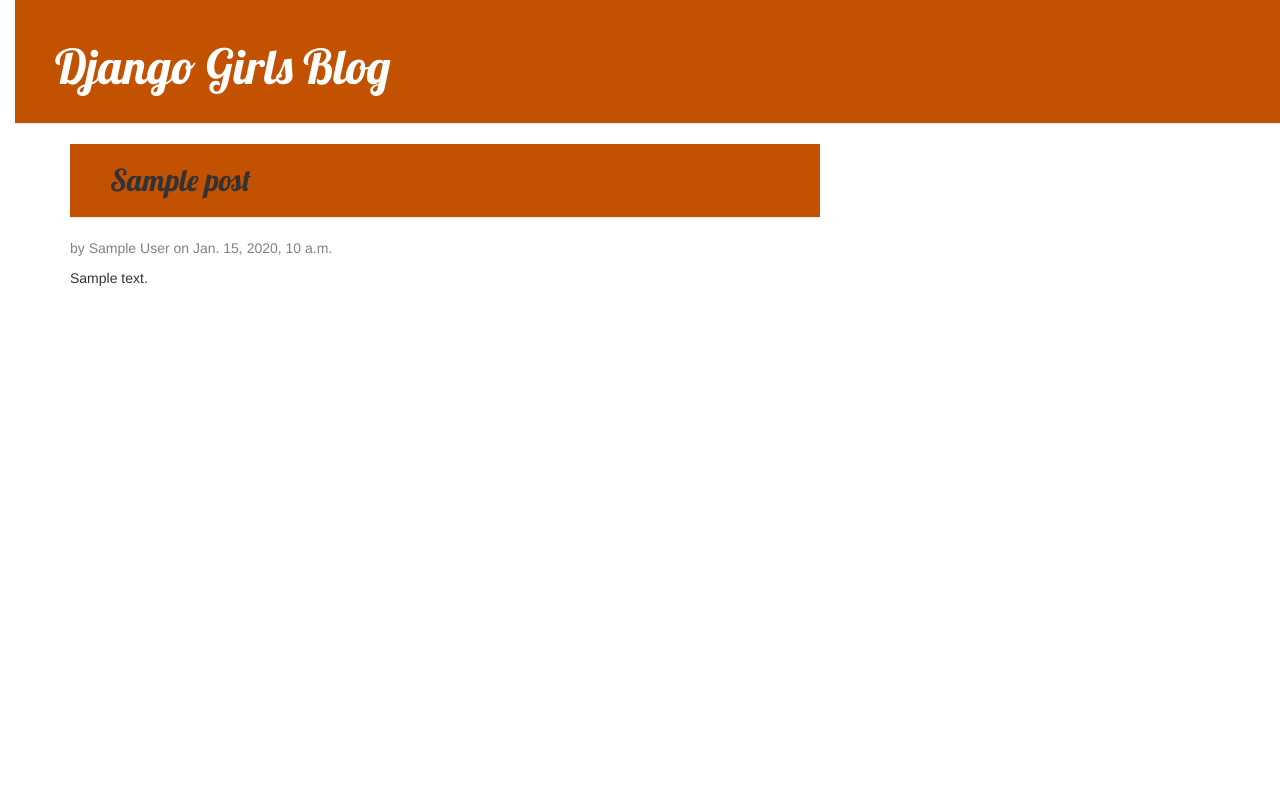
After one commit to king-masu/my-first-blog, a Django app: template blog/templates/blog/post_detail.html in a window 1280 px wide. The commit adds this page. Run offline with Django 3.2, Linux system fonts and the light colour scheme; the template is opened without the code that fills it: most values are stand-ins (such as "Sample title", 1, 10 or a date in 2020); some libraries are stand-ins or nearby versions.

Commit message:
added details page

```diff
--- /dev/null
+++ b/blog/static/css/blog.css
@@ -0,0 +1,43 @@
+h1 a, h2 a {
+    color: #C25100;
+}
+body {
+    padding-left: 15px;
+}
+        .page-header {
+            background-color: #C25100;
+            margin-top: 0;
+            padding: 20px 20px 20px 40px;
+            }
+            .page-header h1, .page-header h1 a, .page-header h1 a:visited, .page-header h1 a:active {
+            color: #ffffff;
+            font-size: 36pt;
+            text-decoration: none;
+            }
+            .content {
+            margin-left: 40px;
+            }
+            h1, h2, h3, h4 {
+            font-family: 'Lobster', cursive;
+            }
+            .date {
+            color: #828282;
+            }
+            .save {
+            float: right;
+            }
+            .post-form textarea, .post-form input {
+            width: 100%;
+            }
+            .top-menu, .top-menu:hover, .top-menu:visited {
+            color: #ffffff;
+            float: right;
+            font-size: 26pt;
+            margin-right: 20px;
+            }
+            .post {
+            margin-bottom: 70px;
+            }
+            .post h2 a, .post h2 a:visited {
+            color: #000000;
+            }
--- /dev/null
+++ b/blog/templates/blog/base.html
@@ -0,0 +1,23 @@
+{% load static %}
+<html>
+    <head>
+        <link rel="stylesheet" href="//maxcdn.bootstrapcdn.com/bootstrap/3.2.0/css/bootstrap.min.css">
+        <link rel="stylesheet" href="//maxcdn.bootstrapcdn.com/bootstrap/3.2.0/css/bootstrap-theme.min.css">
+        <title>Django Girls blog</title>
+        <link rel="stylesheet" href="{% static 'css/blog.css' %}">
+        <link href="//fonts.googleapis.com/css?family=Lobster&subset=latin,latin-ext" rel="stylesheet" type="text/css">
+    </head>
+    <body>
+        <div class="page-header">
+          <h1><a href="/">Django Girls Blog</a></h1>
+        </div>
+        <div class="content container">
+            <div class="row">
+                <div class="col-md-8">
+                    {% block content %}
+                    {% endblock %}
+                </div>
+            </div>
+        </div>
+    </body>
+</html>
--- /dev/null
+++ b/blog/templates/blog/post_detail.html
@@ -0,0 +1,6 @@
+{% extends 'blog/base.html' %}
+{% block content %}
+    <h2 class="page-header">{{ post.title }}</h2>
+    <p class="date">by {{post.author}} on {{ post.published_date }} </p>
+    <p>{{post.text|linebreaksbr}} </p>
+{% endblock %}
--- a/blog/urls.py
+++ b/blog/urls.py
@@ -2,5 +2,6 @@ from django.urls import path
 from . import views
 
 urlpatterns = [
-    path('', views.post_list, name='post_list')
+    path('', views.post_list, name='post_list'),
+    path('post/<int:pk>/', views.post_detail, name='post_detail')
 ]
--- a/blog/views.py
+++ b/blog/views.py
@@ -1,7 +1,11 @@
-from django.shortcuts import render
+from django.shortcuts import render, get_object_or_404
 from django.utils import timezone
 from .models import Post
 # Create your views here.
 def post_list(request):
     posts = Post.objects.filter(published_date__lte=timezone.now()).order_by('published_date')
     return render(request, 'blog/post_list.html', {'posts':posts})
+
+def post_detail(request, pk):
+    post = get_object_or_404(Post, pk=pk)
+    return render(request, 'blog/post_detail.html', {'post': post})
```
Also changed, not shown: blog/templates/blog/post_list.html (+11 -16 lines).
